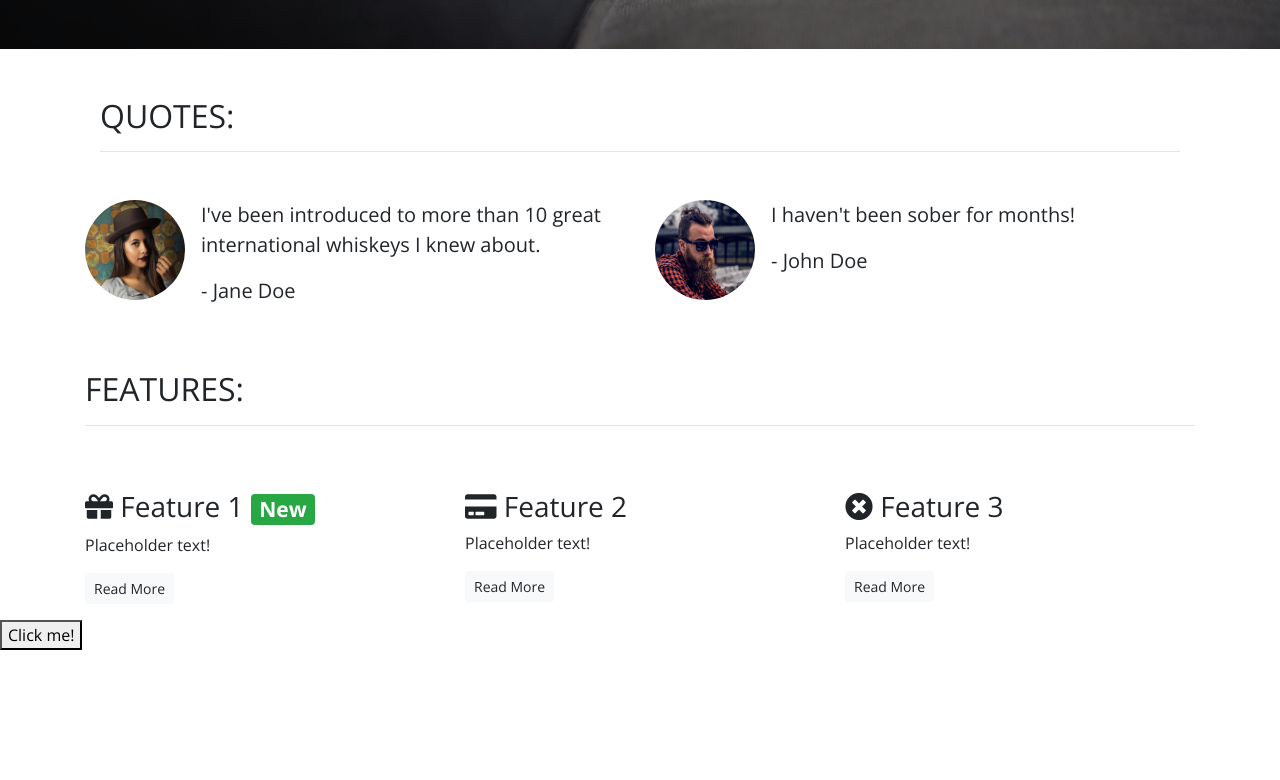
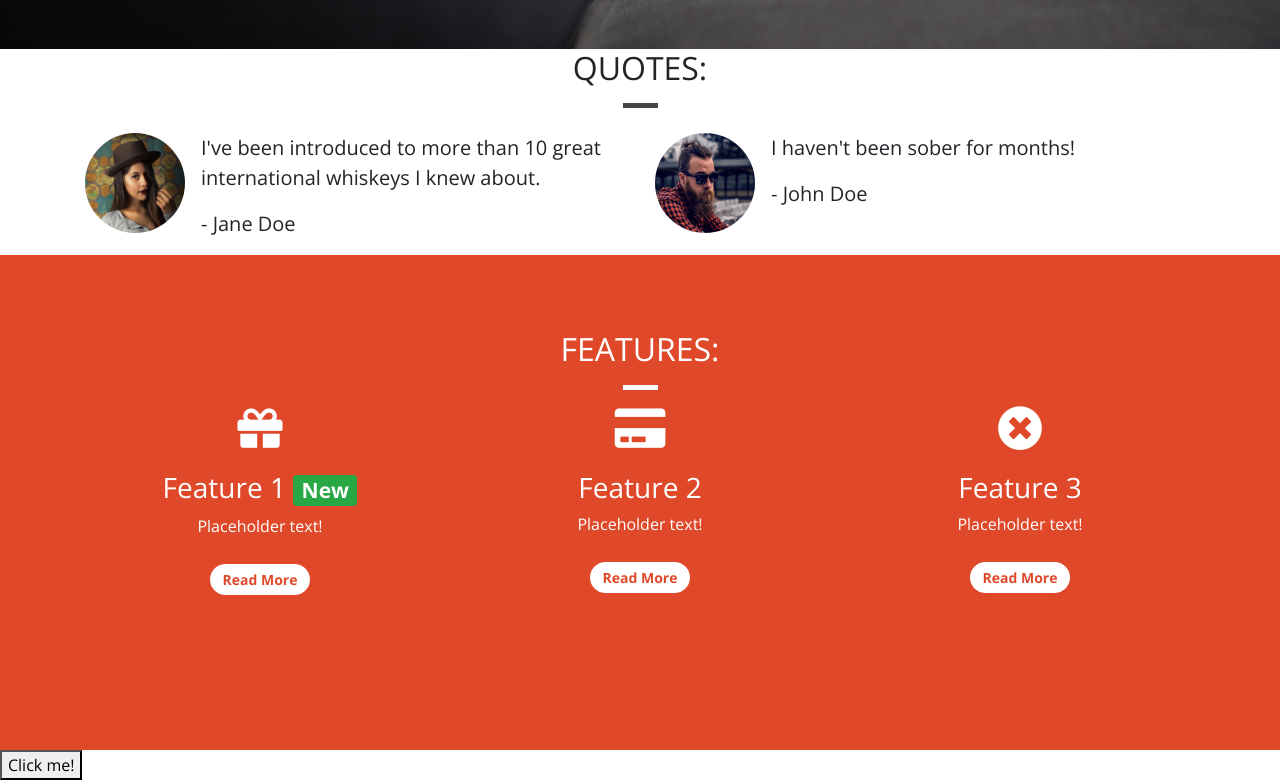
Before and after one commit to MichaelWarner32/warner.mike32-gmail.com, a plain HTML site: page index.html in a window 1280 px wide. Shown: the part 751-1531 px from the top of the page. Before the commit the page ends 1401 px from the top, so only its background shows below. Drawn offline with nearby package versions, Linux system fonts and the light colour scheme.

Commit message:
Styled features and quotes sections

```diff
--- a/css/style.css
+++ b/css/style.css
@@ -1,5 +1,12 @@
 body {
     font-family: 'Open Sans', sans-serif;
+}
+
+.container-wrapper {}
+
+.container-wrapper--red {
+    background-color: #df4929;
+    color: white;
 }
 
 .alert-container .col-12 {
@@ -45,6 +52,22 @@ body {
 
 .features-container{}
 
+/* Page headers */
+
+.page-header {
+    margin-bottom: 0;
+    border-bottom: 0;
+    text-align: center;
+}
+
+.page-header h2 {
+    margin-top: 0;
+}
+
+.quotes .page-header {
+    margin-bottom: 25px;
+}
+
 /* Block dividers */
 
 .block-divider {
@@ -55,11 +78,22 @@ body {
 }
 
 .block-divider--orange {
-    background-color: #f05f40;
+    background-color: #df4929;
+}
+
+.block-divider--white {
+    background-color: white;
 }
 
 .block-divider--short {
     width: 35px;
+}
+
+/* Content containers */
+
+.content-container {
+    padding-top: 75px;
+    padding-bottom: 75px;
 }
 
 /* Navbar */
@@ -102,7 +136,6 @@ body {
     color: white;
     font-weight: bold;
     margin-bottom: 30px;
-    color: white;
 }
 
 .jumbotron .lead {
@@ -126,8 +159,8 @@ body {
 
 .btn--red {
     color: white;
-    background-color: #f05f40;
-    border-color: #f05f40;
+    background-color: #df4929;
+    border-color: #df4929;
 }
 
 .btn--red:hover,
@@ -138,3 +171,24 @@ body {
     border-color: #df4929;
     color: white;
 }
+
+.feature {
+    text-align: center;
+    margin-bottom: 40px;
+}
+
+.feature i {
+    margin-bottom: 20px;
+    font-size: 45px;
+    line-height: 45px;
+}
+
+.feature .btn {
+    background-color: white;
+    border-color: white;
+    border-radius: 15px;
+    min-width: 100px;
+    font-weight: bold;
+    margin-top: 10px;
+    color: #df4929;
+}
--- a/index.html
+++ b/index.html
@@ -77,12 +77,13 @@
         <!-- /.callout -->
 
         <!-- Quotes -->
+         <div class="container-wrapper">
         <div class="container quotes-container">
         <section class="quotes">
             <div class="row>">
-                <div class="col-12 my-5">
+                <div class="col-12 page-header">
                     <h2 class="text-uppercase">Quotes:</h2>
-                    <hr/>
+                    <hr class="block-divider block-divider--short"/>
                 </div>
             </div>
             <div class="row">
@@ -115,35 +116,37 @@
             </div>
         </section>
         </div>
+        </div>
         <!-- /.quotes -->
 
         <!-- Features -->
-        <div class="container features-container">
-        <section class="features">
+        <div class="container-wrapper container-wrapper--red">
+        <div class="container features-container content-container">
+        <section class="feature">
             <div class="row">
-                <div class="col-12 my-5">
+                <div class="col-12 page-header">
                     <h2 class="text-uppercase">Features:</h2>
-                    <hr />
+                    <hr class="block-divider block-divider--short block-divider--white"/>
                 </div>
             </div>
             <div class="row">
                 <div class="col-12 col-md-6 col-lg-4">
                     <div class="feature">
-                        <h3><i class="fas fa-gift d-none d-sm-inline"></i> Feature 1 <span class="badge badge-success">New</span></h3>
+                        <h3><i class="fas fa-gift d-none d-sm-block"></i> Feature 1 <span class="badge badge-success">New</span></h3>
                         <p>Placeholder text!</p>
                         <p><a class="btn btn-sm btn-light" href="">Read More</a></p>
                     </div>
                 </div>
                 <div class="col-12 col-md-6 col-lg-4">
                     <div class="feature">
-                        <h3><i class="fas fa-credit-card d-none d-sm-inline"></i> Feature 2</h3>
+                        <h3><i class="fas fa-credit-card d-none d-sm-block"></i> Feature 2</h3>
                         <p>Placeholder text!</p>
                         <p><a class="btn btn-sm btn-light" href="">Read More</a></p>
                     </div>
                 </div>
                 <div class="col-12 d-md-none d-lg-block col-lg-4">
                     <div class="feature">
-                        <h3><i class="fas fa-times-circle d-none d-sm-inline"></i> Feature 3</h3>
+                        <h3><i class="fas fa-times-circle d-none d-sm-block"></i> Feature 3</h3>
                         <p>Placeholder text!</p>
                         <p><a class="btn btn-sm btn-light" href="">Read More</a></p>
                     </div>
@@ -151,6 +154,7 @@
             </div>
         </section>
         <!-- /.features -->
+        </div>
         </div>
 
     <button>Click me!</button>
```
